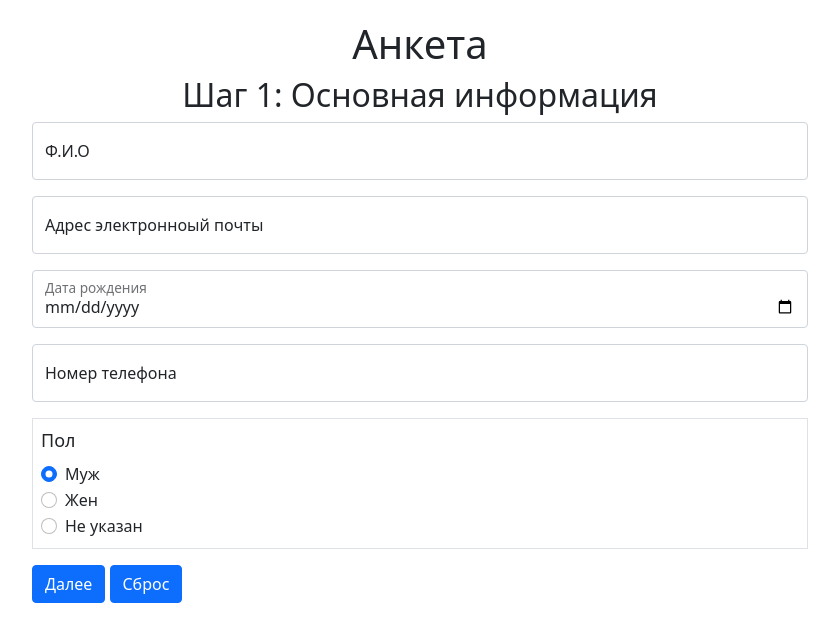
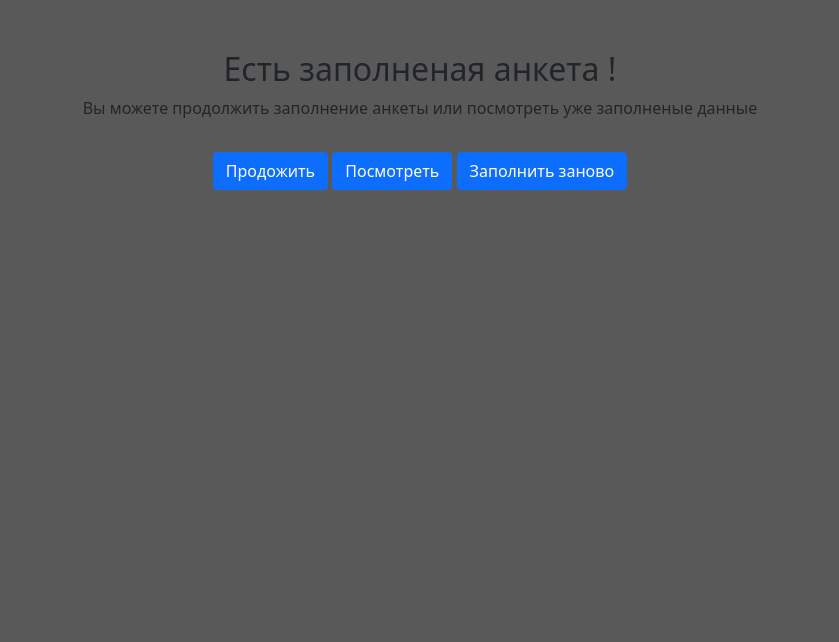
Before and after one commit to StrayTheWolf/questionnaire-site-2, a website: page index.html in a window 1280 px wide. Shown: the whole page, without its empty margins (220-1059 px from the left). Drawn offline with nearby package versions, Linux system fonts and the light colour scheme.

Commit message:
added popup window in  html, and fucntion to show saved data

```diff
--- a/index.html
+++ b/index.html
@@ -16,14 +16,13 @@
 <body>
 
 <div class="container">
-    <h1>Анкета</h1>
-
+    <h1 id="header-title">Анкета</h1>
     <div id="block1" class="block">
         <h2>Шаг 1: Основная информация</h2>
 
         <form action="" method="post">
             <div class="form-floating mb-3">
-                <input type="text"  class="form-control search" id="fullName" placeholder="" required>
+                <input type="text" class="form-control search" id="fullName" placeholder="" required>
                 <label for="fullName">Ф.И.О</label>
             </div>
 
@@ -33,7 +32,7 @@
             </div>
 
             <div class="form-floating mb-3">
-                <input type="date"  class="form-control search" id="age" placeholder="" required>
+                <input type="date" class="form-control search" id="age" placeholder="" required>
                 <label for="age">Дата рождения</label>
             </div>
 
@@ -66,7 +65,8 @@
                 </div>
             </fieldset>
 
-            <button type="button" onclick="switchBlock('block1','block2');" id="submitInfo" class="btn btn-primary mt-3">
+            <button type="button" onclick="switchBlock('block1','block2');" id="submitInfo"
+                    class="btn btn-primary mt-3">
                 Далее
             </button>
             <button type="reset" id="reset" class="btn btn-primary mt-3">Сброс</button>
@@ -92,12 +92,12 @@
             </div>
 
             <div class="form-floating mb-3 weight">
-                <input type="number"  class="form-control search" id="weight" min="0" required>
+                <input type="number" class="form-control search" id="weight" min="0" required>
                 <label for="weight">Вес кг</label>
             </div>
 
             <div class="form-floating mb-3 hairColor">
-                <input type="color"  class="form-control search" id="hairColor" required>
+                <input type="color" class="form-control search" id="hairColor" required>
                 <label for="hairColor">Цвет волос</label>
             </div>
             <button type="button" onclick="switchBlock('block2','block1');" class="btn btn-primary mt-3">
@@ -148,12 +148,12 @@
             </select>
 
             <div class="form-floating mb-3">
-                <input type="text"  class="form-control search" id="address" required>
+                <input type="text" class="form-control search" id="address" required>
                 <label for="address">Адресс</label>
             </div>
 
             <div class="form-floating mb-3">
-                <input type="text"  class="form-control addressNumber search" id="addressNumber" required>
+                <input type="text" class="form-control addressNumber search" id="addressNumber" required>
                 <label for="addressNumber">Номер дома</label>
             </div>
             <button type="button" onclick="switchBlock('block3','block2');" class="btn btn-primary mt-3">
@@ -171,7 +171,7 @@
         <form action="" method="post">
 
             <div class="form-floating mb-3">
-                <input type="text"  class="form-control search" id="otherInfo">
+                <input type="text" class="form-control search" id="otherInfo">
                 <label for="otherInfo">Прочее</label>
             </div>
             <button type="button" onclick="switchBlock('block4','block3');" class="btn btn-primary mt-3">
@@ -189,6 +189,27 @@
 
         </p>
     </div>
+    <div id="overlay">
+        <div class="popup">
+            <h2>
+                Есть заполненая анкета !
+            </h2>
+            <p>
+                Вы можете продолжить заполнение анкеты или посмотреть уже заполненые данные
+            </p>
+            <button type="button" onclick="switchBlock('overlay','block1');" class="btn btn-primary mt-3">
+                Продожить
+            </button>
+            <button type="button" onclick="addArray(); switchBlock('overlay','block5'); showSummary();"
+                    class="btn btn-primary mt-3">
+                Посмотреть
+            </button>
+            <button type="button" onclick="localStorage.clear(); switchBlock('overlay','block1');"
+                    class="btn btn-primary mt-3">
+                Заполнить заново
+            </button>
+        </div>
+    </div>
 </div>
 
 <script src="script.js"></script>
--- a/script.js
+++ b/script.js
@@ -1,19 +1,25 @@
 'use strict'
-document.addEventListener('DOMContentLoaded',()=>{
+document.addEventListener('DOMContentLoaded', () => {
+
     const elements = document.querySelectorAll('.search');
-    elements.forEach(item =>{
+    elements.forEach(item => {
+
         const name = item.getAttribute('id')
-        item.addEventListener('input',(event)=>{
+        item.addEventListener('input', (event) => {
+
             localStorage.setItem(name, item.value);
         });
+
         item.value = localStorage.getItem(name);
     })
+
+    showDataIfLocalHas();
 })
 
 let array = [];
 let inputCount = 0;
 
-function switchBlock(hide, show){
+function switchBlock(hide, show) {
     document.getElementById(hide).style.display = 'none';
     document.getElementById(show).style.display = 'block';
 }
@@ -22,12 +28,12 @@ function addArray() {
     let data = document.querySelectorAll('.search')
 
     for (let i = 0; i < data.length; i++) {
-        if(inputCount === 9){
+        if (inputCount === 9) {
             array[i] = "Страна " + data[i].value;
             inputCount++
             continue;
         }
-        if(inputCount === 10){
+        if (inputCount === 10) {
             array[i] = "Город " + data[i].value;
             inputCount++
             continue;
@@ -42,7 +48,15 @@ function addArray() {
 function showSummary() {
     for (let i = 0; i < array.length; i++) {
 
-        let html =  array[i];
+        let html = array[i];
         document.getElementById('summary').insertAdjacentHTML("beforebegin", '<p></p>' + html);
     }
 }
+
+function showDataIfLocalHas() {
+    if (localStorage != null) {
+        document.getElementById('overlay').style.display = 'block';
+        document.getElementById('block1').style.display = 'none';
+        document.getElementById('header-title').style.display = 'none';
+    }
+}
--- a/styles.css
+++ b/styles.css
@@ -43,3 +43,15 @@ h2 {
     flex-wrap: wrap;
 !important;
 }
+
+#overlay {
+    position: fixed;
+    padding-top: 50px;
+    top: 0;
+    left: 0;
+    display: none;
+    width: 100%;
+    height: 100%;
+    background: rgba(0, 0, 0, 0.65);
+    text-align: center;
+}
```
